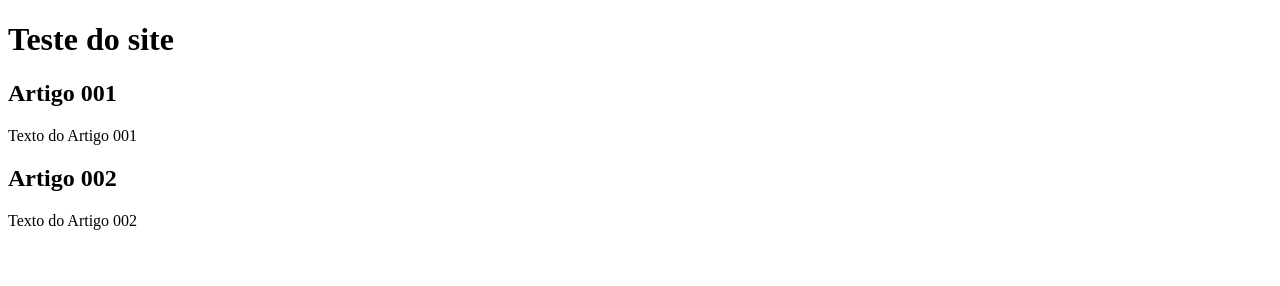
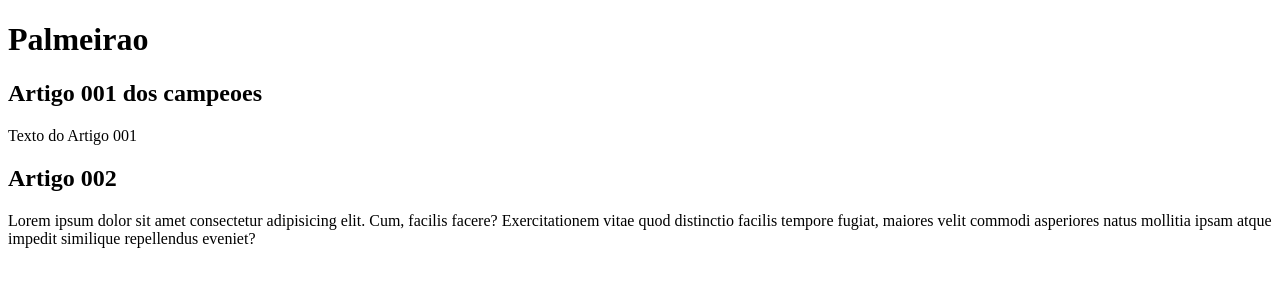
Before and after one commit to PedroRSouza0/HTML-CSS, a plain HTML site: page Front/index.html in a window 1280 px wide. Drawn offline with Linux system fonts and the light colour scheme.

Commit message:
loremzada

```diff
--- a/Front/index.html
+++ b/Front/index.html
@@ -9,19 +9,19 @@
     <main>
         <header>
             <h1>
-                Teste do site
+                Palmeirao
             </h1>
         </header>
         <article>
             <h2>
-                Artigo 001</h2>
+                Artigo 001 dos campeoes</h2>
                 <p>Texto do Artigo 001</p>
         </article>
         <article>
             <h2>
                 Artigo 002
             </h2>
-            <p>Texto do Artigo 002</p>
+            <p>Lorem ipsum dolor sit amet consectetur adipisicing elit. Cum, facilis facere? Exercitationem vitae quod distinctio facilis tempore fugiat, maiores velit commodi asperiores natus mollitia ipsam atque impedit similique repellendus eveniet?</p>
         </article>
     </main>
 </body>
```
